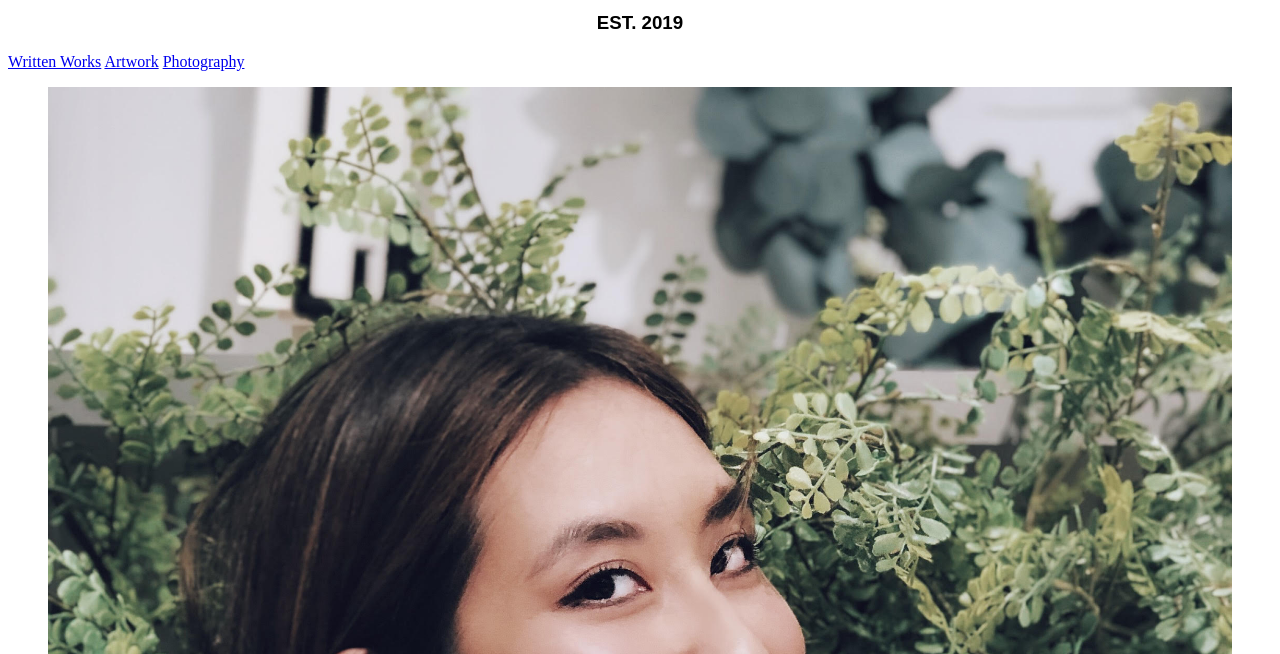
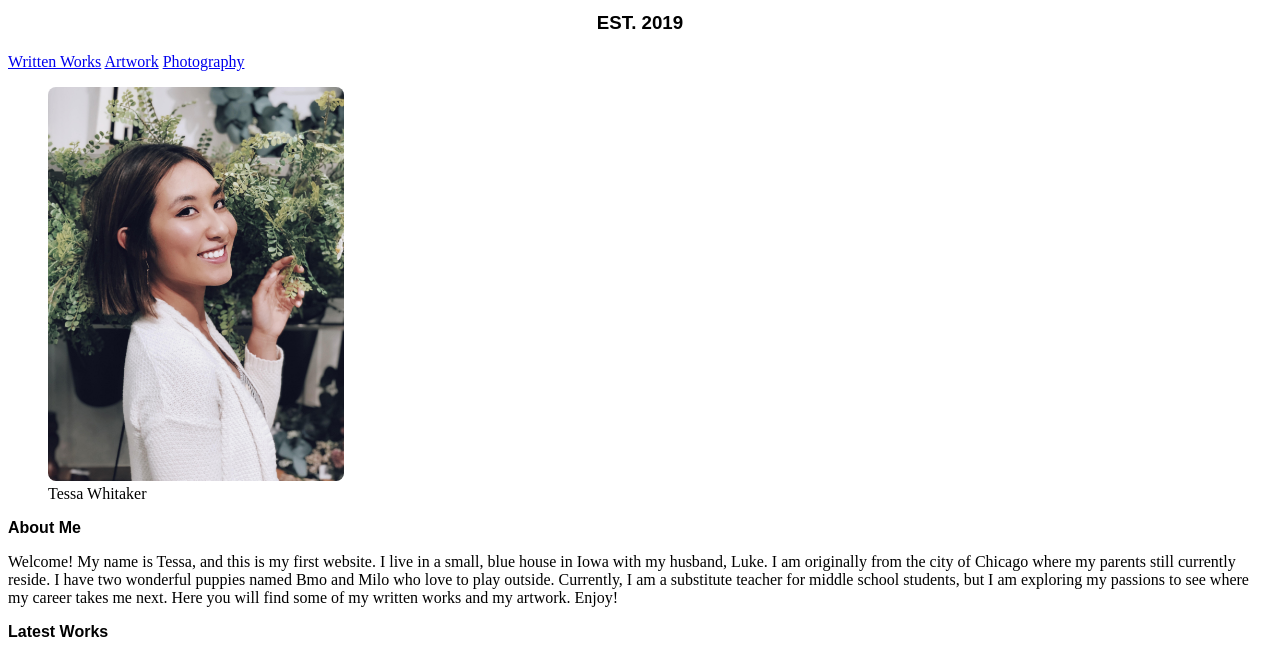
Before and after one commit to ttwhitaker/first-website, a plain HTML site: page index.html in a window 1280 px wide. Shown: the part 113-767 px from the top of the page. Drawn offline with Linux system fonts and the light colour scheme.

Commit message:
Edited images

```diff
--- a/style.css
+++ b/style.css
@@ -1,13 +1,18 @@
     h1 {
         font-family: arial, sans-serif;
         font-size: 50px;
-        text-align: center
+        text-align: center;
     }
     h2{
         font-family: arial, sans-serif;
-        font-size: 16px
+        font-size: 16px;
     }
     h3{
         font-family: arial, sans-serif;
         text-align: center;
     }
+    img{
+        max-width: 25%;
+        height: auto;
+        border-radius: 8px;
+    }
```
